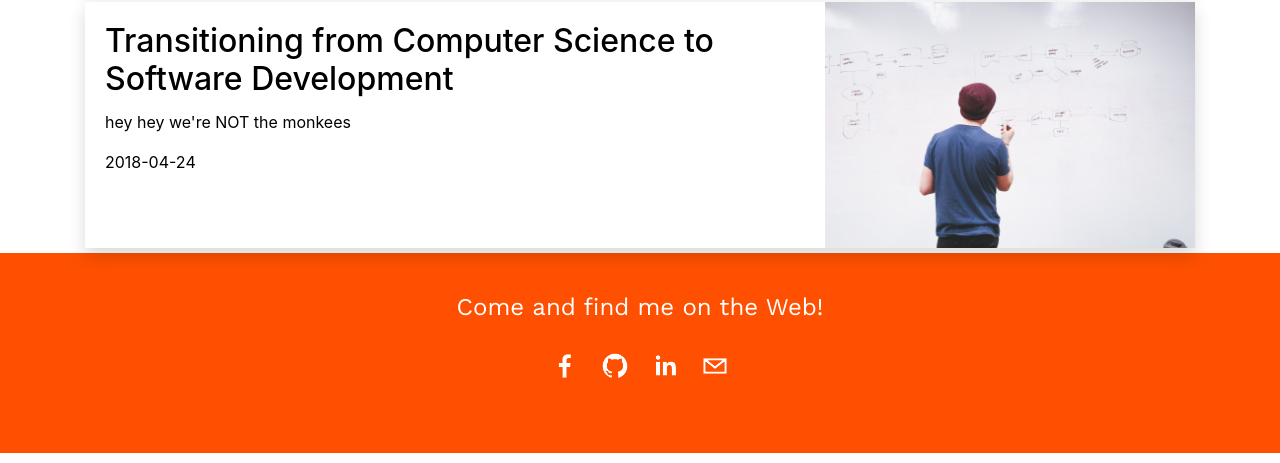
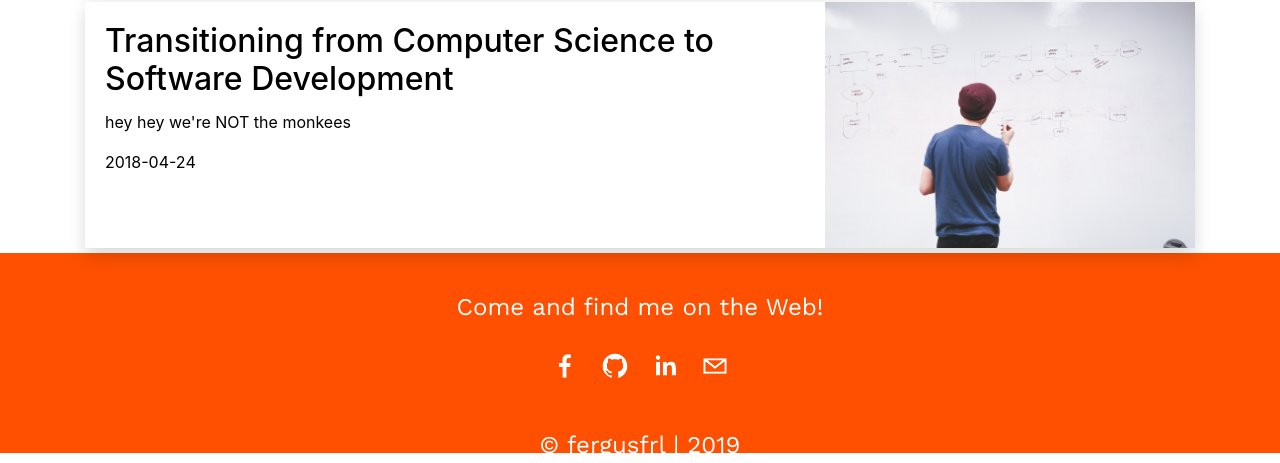
Before and after one commit to fergusfrl/fergusfrl-portfolio-legacy, a Gatsby site: page /blog in a window 1280 px wide. Shown: the part 683-1146 px from the top of the page. Built offline with nearby package versions, Linux system fonts and the light colour scheme; Gatsby itself is replaced by a stand-in of ours.

Commit message:
updated gatsby versions

```diff
--- a/package.json
+++ b/package.json
@@ -9,8 +9,8 @@
     "@material-ui/icons": "^4.2.1",
     "bootstrap": "^4.3.1",
     "chart.js": "^2.8.0",
-    "gatsby": "^2.6.0",
-    "gatsby-cli": "^2.6.3",
+    "gatsby": "^2.13.64",
+    "gatsby-cli": "^2.7.30",
     "gatsby-image": "^2.1.1",
     "gatsby-plugin-manifest": "^2.1.1",
     "gatsby-plugin-offline": "^2.1.1",
--- a/src/components/footer/Footer.js
+++ b/src/components/footer/Footer.js
@@ -24,6 +24,7 @@ const Footer = () => (
                 />)
             }
         </div>
+        <p>© fergusfrl | {new Date().getFullYear()}</p>
     </footer>
 );
 
```
Also changed, not shown: 1 other file.
